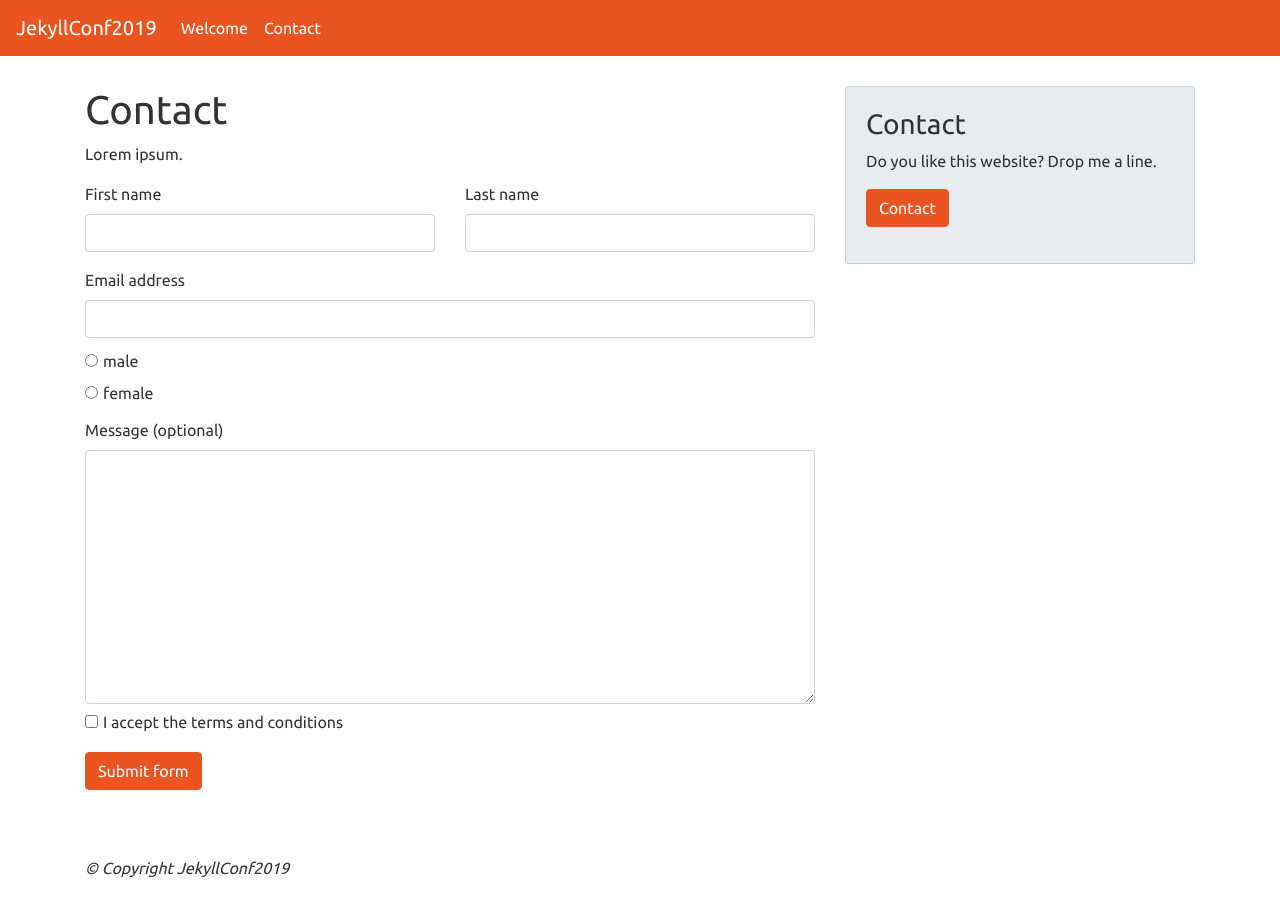
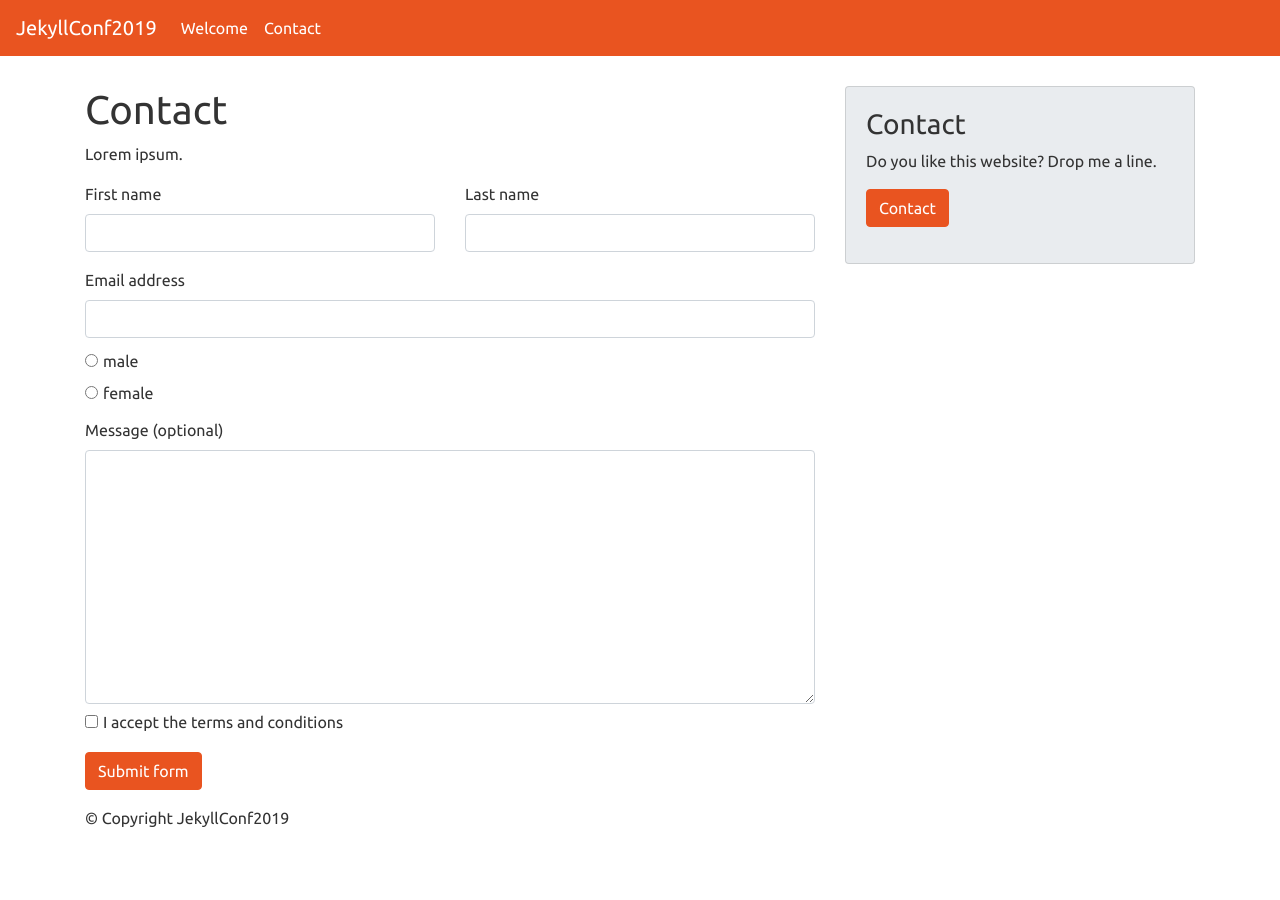
Before and after one commit to jhvanderschee/jekyllconf2019, a Jekyll site: the page built from contact.md, in a window 1280 px wide. Built offline with Jekyll 4.4.1, drawn with Linux system fonts in a browser that asks for light colours; nearby versions of some CDN libraries; our own code applies the rules of GitHub Pages for plain Markdown files.

Commit message:
Update footer.html

```diff
--- a/_includes/footer.html
+++ b/_includes/footer.html
@@ -1 +1 @@
-<div style="padding-top: 50px;"><em>&copy; Copyright JekyllConf2019</em></div>
+<div id="footer">&copy; Copyright JekyllConf2019</div>
```
